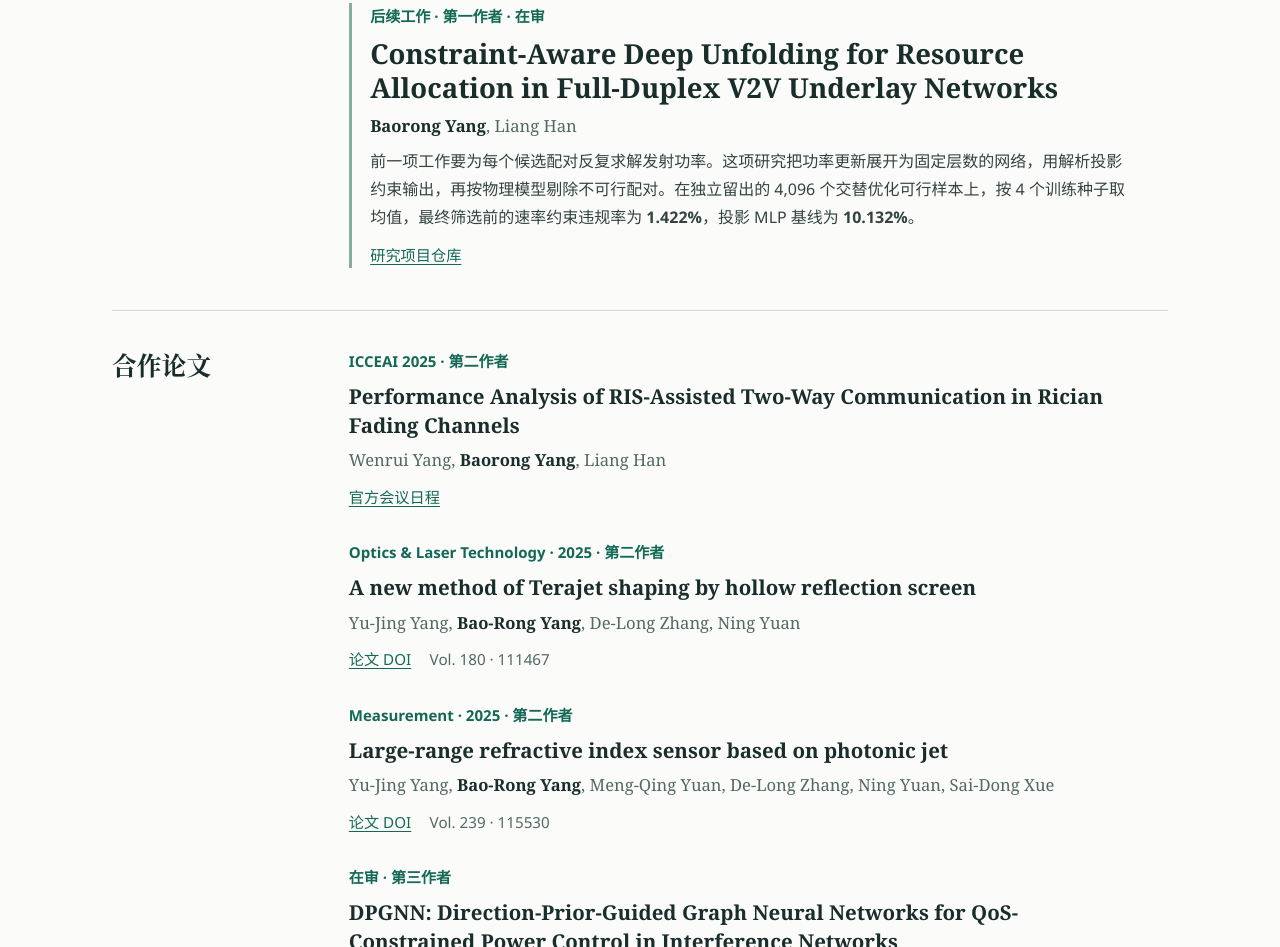
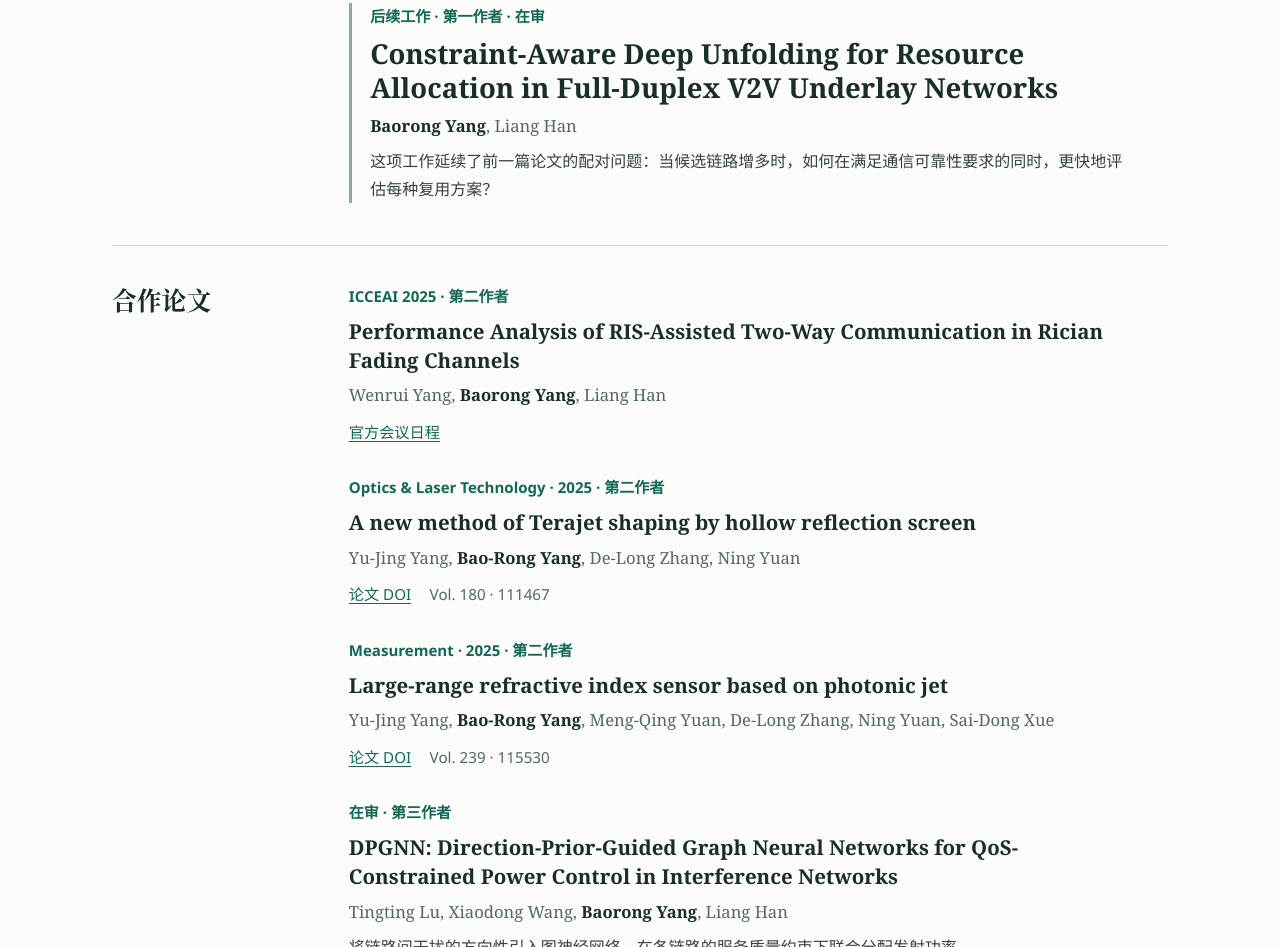
Before and after one commit to zed123214/zed123214.github.io, a plain HTML site: page index.html in a window 1280 px wide. Shown: the part 794-1741 px from the top of the page. Drawn offline with Linux system fonts and the light colour scheme.

Commit message:
Shorten the public description of work under review

```diff
--- a/index.html
+++ b/index.html
@@ -37,8 +37,7 @@
           <p class="venue">后续工作 · 第一作者 · 在审</p>
           <h3 lang="en">Constraint-Aware Deep Unfolding for Resource Allocation in Full-Duplex V2V Underlay Networks</h3>
           <p class="authors"><strong>Baorong Yang</strong>, Liang Han</p>
-          <p>前一项工作要为每个候选配对反复求解发射功率。这项研究把功率更新展开为固定层数的网络，用解析投影约束输出，再按物理模型剔除不可行配对。在独立留出的 4,096 个交替优化可行样本上，按 4 个训练种子取均值，最终筛选前的速率约束违规率为 <strong>1.422%</strong>，投影 MLP 基线为 <strong>10.132%</strong>。</p>
-          <div class="links"><a href="https://github.com/zed123214/constraint-aware-du-fd-v2v">研究项目仓库</a></div>
+          <p>这项工作延续了前一篇论文的配对问题：当候选链路增多时，如何在满足通信可靠性要求的同时，更快地评估每种复用方案？</p>
         </article>
       </div>
     </section>
```
